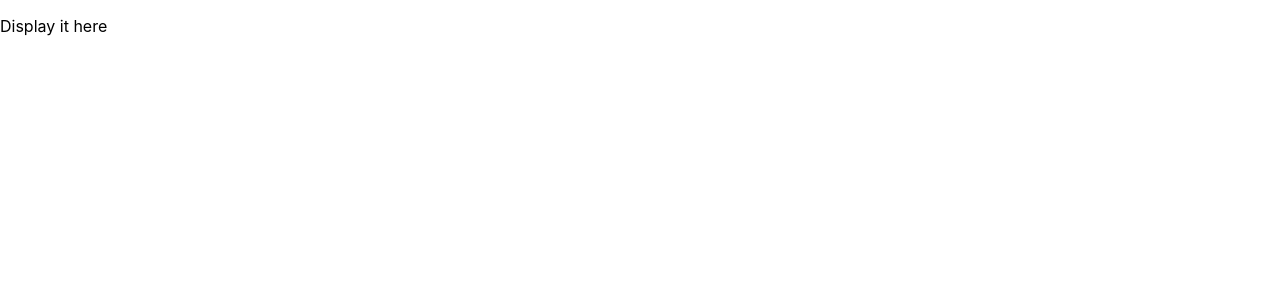
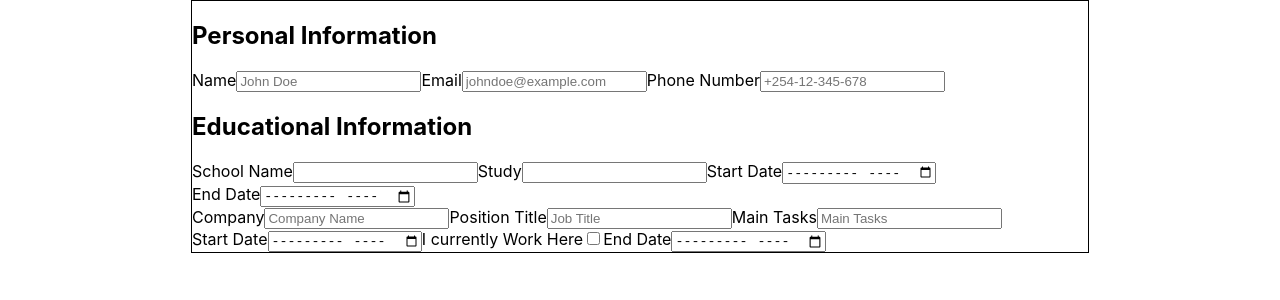
Before and after one commit to DenisWritesCode/odin-cv-application, a React (Create React App) app: page / in a window 1280 px wide. Shown: the top 300 px of the page. Built offline with nearby package versions, Linux system fonts and the light colour scheme.

Commit message:
Added actual forms

```diff
--- a/public/index.html
+++ b/public/index.html
@@ -21,7 +21,7 @@
       work correctly both with client-side routing and a non-root public URL.
       Learn how to configure a non-root public URL by running `npm run build`.
     -->
-    <title>React CV Generator</title>
+    <title>Denis CV Generator</title>
   </head>
   <body>
     <noscript>You need to enable JavaScript to run this app.</noscript>
--- a/src/App.js
+++ b/src/App.js
@@ -4,7 +4,6 @@ function App() {
   return (
     <div className="App">
       <Form />
-      <p>Display it here</p>
     </div>
   );
 }
--- /dev/null
+++ b/src/Components/EducationalInfo.js
@@ -0,0 +1,29 @@
+import React, { useState } from "react";
+
+function EducationalInfo() {
+  return (
+    <div className="educationalInfo">
+      <h2>Educational Information</h2>
+      <form id="educationForm">
+        <label htmlFor="school">
+          School Name
+          <input type="text" name="school" id="school" required />
+        </label>
+        <label htmlFor="study">
+          Study
+          <input type="text" name="study" id="study" required />
+        </label>
+        <label htmlFor="startDate">
+          Start Date
+          <input type="month" name="startDate" id="startDate" required />
+        </label>
+        <label htmlFor="endDate">
+          End Date
+          <input type="month" name="endDate" id="endDate" required />
+        </label>
+      </form>
+    </div>
+  );
+}
+
+export default EducationalInfo;
--- a/src/Components/Form.js
+++ b/src/Components/Form.js
@@ -1,9 +1,13 @@
-import React, { useState } from "react";
+import GeneralInfo from "./GeneralInfo";
+import EducationalInfo from "./EducationalInfo";
+import WorkInfo from "./WorkInfo";
 
 function Form() {
   return (
-    <div>
-      <form></form>
+    <div className="formsDisplay">
+      <GeneralInfo />
+      <EducationalInfo />
+      <WorkInfo />
     </div>
   );
 }
--- /dev/null
+++ b/src/Components/GeneralInfo.js
@@ -0,0 +1,43 @@
+import React, { useState } from "react";
+
+function GeneralInfo() {
+  return (
+    <div className="generalInfo">
+      <h2>Personal Information</h2>
+      <form id="generalForm">
+        <label htmlFor="fullName">
+          Name
+          <input
+            type="text"
+            name="fullName"
+            id="fullName"
+            placeholder="John Doe"
+            required
+          />
+        </label>
+        <label htmlFor="email">
+          Email
+          <input
+            type="email"
+            name="email"
+            id="email"
+            placeholder="johndoe@example.com"
+            required
+          />
+        </label>
+        <label htmlFor="phone">
+          Phone Number
+          <input
+            type="tel"
+            name="phone"
+            id="phone"
+            placeholder="+254-12-345-678"
+            required
+          />
+        </label>
+      </form>
+    </div>
+  );
+}
+
+export default GeneralInfo;
--- /dev/null
+++ b/src/Components/WorkInfo.js
@@ -0,0 +1,63 @@
+import React, { useState } from "react";
+
+function WorkInfo() {
+  function handleWorkHere(e) {
+    console.log(e.target);
+  }
+
+  return (
+    <div className="workInfo">
+      <form id="workForm">
+        <label htmlFor="companyName">
+          Company
+          <input
+            type="text"
+            name="companyName"
+            id="companyName"
+            placeholder="Company Name"
+            required
+          />
+        </label>
+        <label htmlFor="positionTitle">
+          Position Title
+          <input
+            type="text"
+            name="positionTitle"
+            id="positionTitl"
+            placeholder="Job Title"
+            required
+          />
+        </label>
+        <label htmlFor="tasks">
+          Main Tasks
+          <input
+            type="text"
+            name="tasks"
+            id="tasks"
+            placeholder="Main Tasks"
+            required
+          />
+        </label>
+        <label htmlFor="jobStartDate">
+          Start Date
+          <input type="month" name="jobStartDate" id="jobStartDate" required />
+        </label>
+        <label htmlFor="workHere">
+          I currently Work Here
+          <input
+            type="checkbox"
+            name="workHere"
+            id="workHere"
+            onClick={handleWorkHere}
+          />
+        </label>
+        <label htmlFor="jobEndDate">
+          End Date
+          <input type="month" name="jobEndDate" id="jobEndDate" required />
+        </label>
+      </form>
+    </div>
+  );
+}
+
+export default WorkInfo;
--- a/src/index.css
+++ b/src/index.css
@@ -1,13 +1,27 @@
 body {
   margin: 0;
-  font-family: -apple-system, BlinkMacSystemFont, 'Segoe UI', 'Roboto', 'Oxygen',
-    'Ubuntu', 'Cantarell', 'Fira Sans', 'Droid Sans', 'Helvetica Neue',
+  font-family: -apple-system, BlinkMacSystemFont, "Segoe UI", "Roboto", "Oxygen",
+    "Ubuntu", "Cantarell", "Fira Sans", "Droid Sans", "Helvetica Neue",
     sans-serif;
   -webkit-font-smoothing: antialiased;
   -moz-osx-font-smoothing: grayscale;
 }
 
 code {
-  font-family: source-code-pro, Menlo, Monaco, Consolas, 'Courier New',
+  font-family: source-code-pro, Menlo, Monaco, Consolas, "Courier New",
     monospace;
 }
+
+.App {
+  width: 70%;
+  margin: 0 auto;
+
+  border: 1px solid black;
+}
+
+#educationForm,
+#generalForm,
+#workForm {
+  display: flex;
+  flex-wrap: wrap;
+}
```
